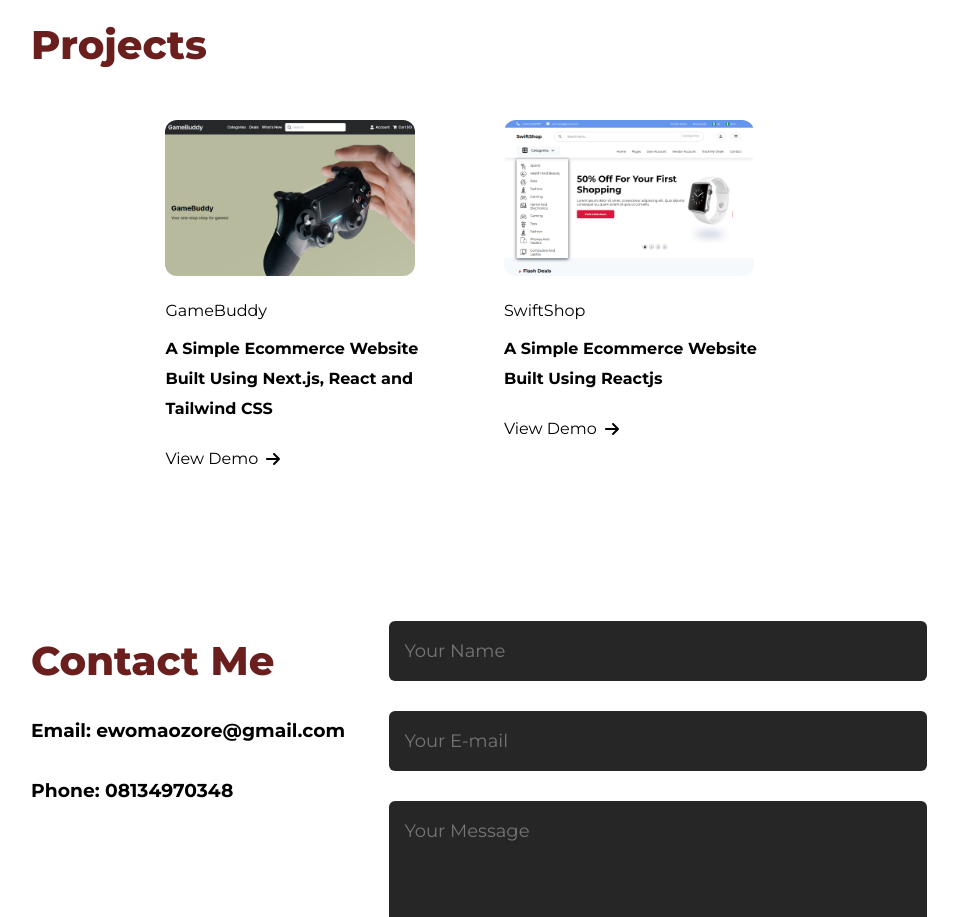
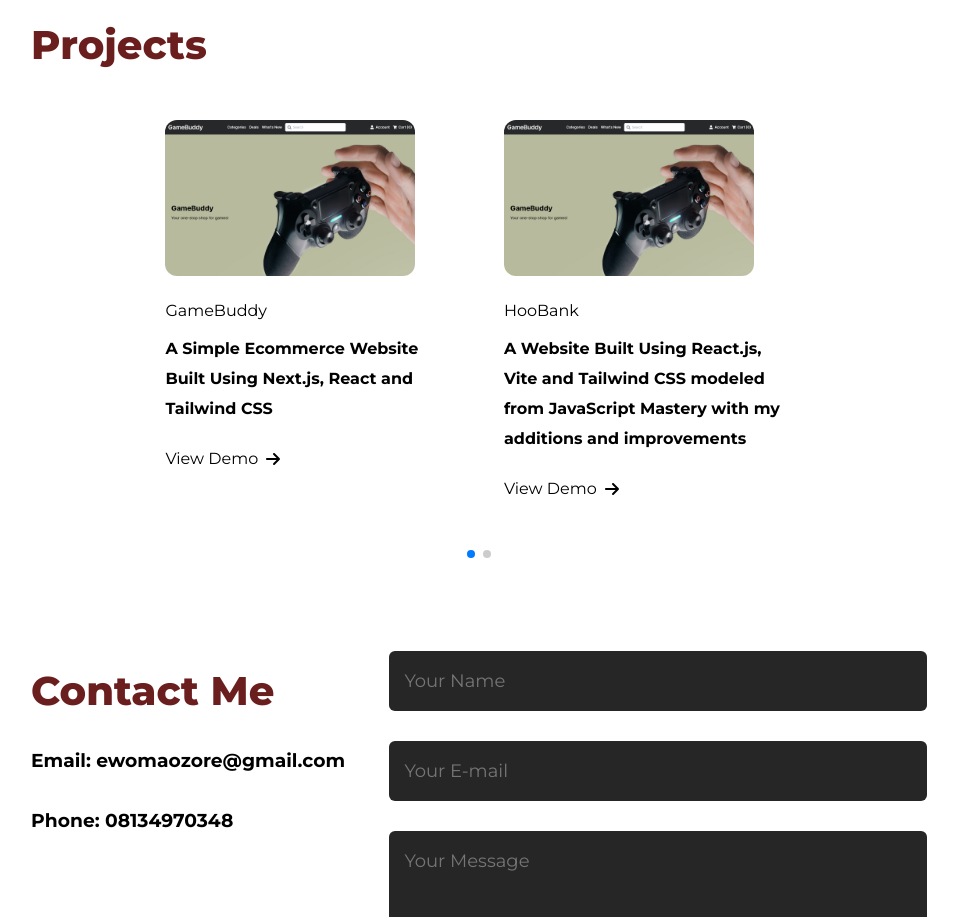
Before and after one commit to EwomaOzore/react_portfolio, a React (Create React App) app: page / in a window 1280 px wide. Shown: the part 1580-2497 px from the top of the page, without its empty margins (161-1119 px from the left). Built offline with nearby package versions, Linux system fonts and the light colour scheme; the HTML template or start-up script is replaced by a standard one.

Commit message:
initial commit

```diff
--- a/src/components/Projects.js
+++ b/src/components/Projects.js
@@ -59,6 +59,20 @@ const Projects = () => {
                             </SwiperSlide>
                             <SwiperSlide data-hash="slide2">
                                 <div className='projects_content'>
+                                    <img src={img1} alt='Hoobank' />
+
+                                    <div>
+                                        <span className='projects_subtitle'>HooBank</span>
+                                        <h1 className='projects_title'>A Website Built Using React.js, Vite and Tailwind CSS modeled from JavaScript Mastery with my additions and improvements</h1>
+
+                                        <a href='https://hoobank-brown-nine.vercel.app/' className='projects_button' target='_blank' rel='noopener noreferrer'>
+                                            View Demo <FontAwesomeIcon className='fas' icon={faArrowRight} />
+                                        </a>
+                                    </div>
+                                </div>
+                            </SwiperSlide>
+                            <SwiperSlide data-hash="slide3">
+                                <div className='projects_content'>
                                     <img src={img2} alt='SwiftShop' />
 
                                     <div>
@@ -71,34 +85,6 @@ const Projects = () => {
                                     </div>
                                 </div>
                             </SwiperSlide>
-                            {/* <SwiperSlide data-hash="slide3">
-                                <div className='projects_content'>
-                                    <img src={img3} alt='Project 1' />
-
-                                    <div>
-                                        <span className='projects_subtitle'>Web</span>
-                                        <h1 className='projects_title'>Modern Website</h1>
-
-                                        <a href='#' className='projects_button' target='_blank' rel='noopener noreferrer'>
-                                            View Demo <FontAwesomeIcon className='fas' icon={faArrowRight} />
-                                        </a>
-                                    </div>
-                                </div>
-                            </SwiperSlide>
-                            <SwiperSlide data-hash="slide4">
-                                <div className='projects_content'>
-                                    <img src={img3} alt='Project 1' />
-
-                                    <div>
-                                        <span className='projects_subtitle'>Web</span>
-                                        <h1 className='projects_title'>Modern Website</h1>
-
-                                        <a href='#' className='projects_button' target='_blank' rel='noopener noreferrer'>
-                                            View Demo <FontAwesomeIcon className='fas' icon={faArrowRight} />
-                                        </a>
-                                    </div>
-                                </div>
-                            </SwiperSlide> */}
                         </Swiper>
                     </div>
                 </div>
```
Also changed, not shown: src/images/hoobank.jpg (added), 1 other file (tests, documents, lock files or other folders).
